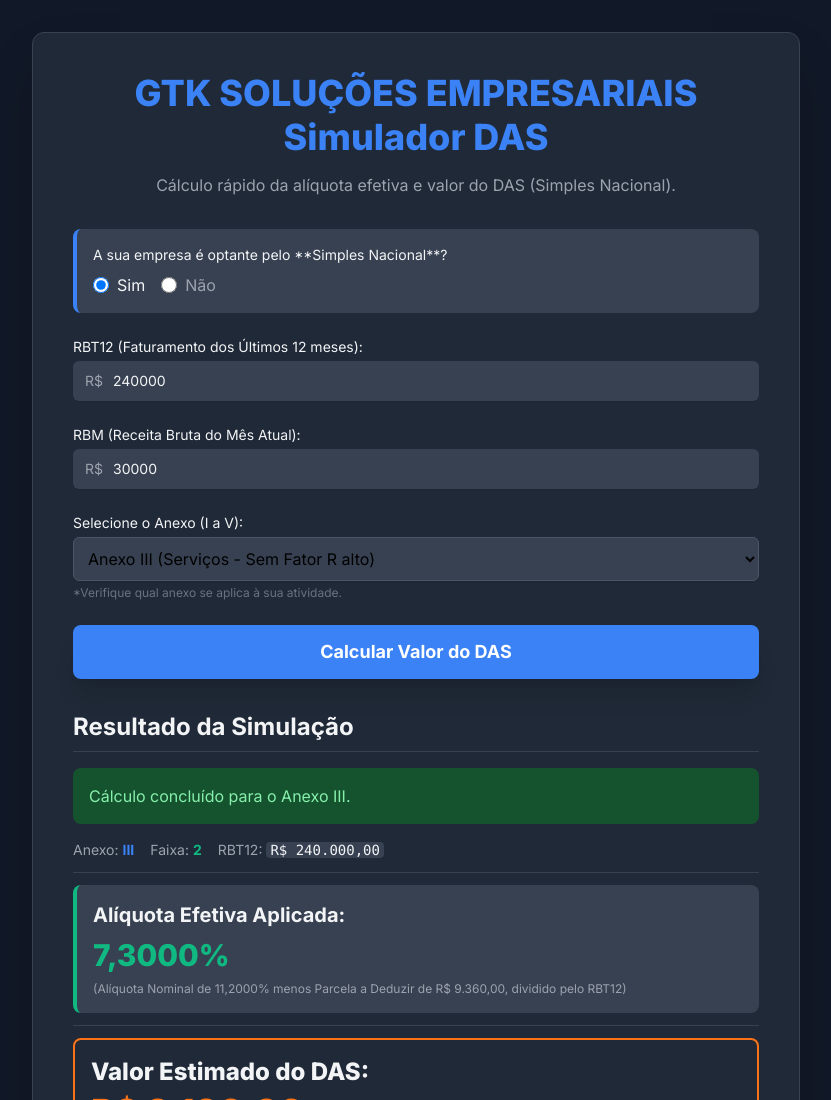
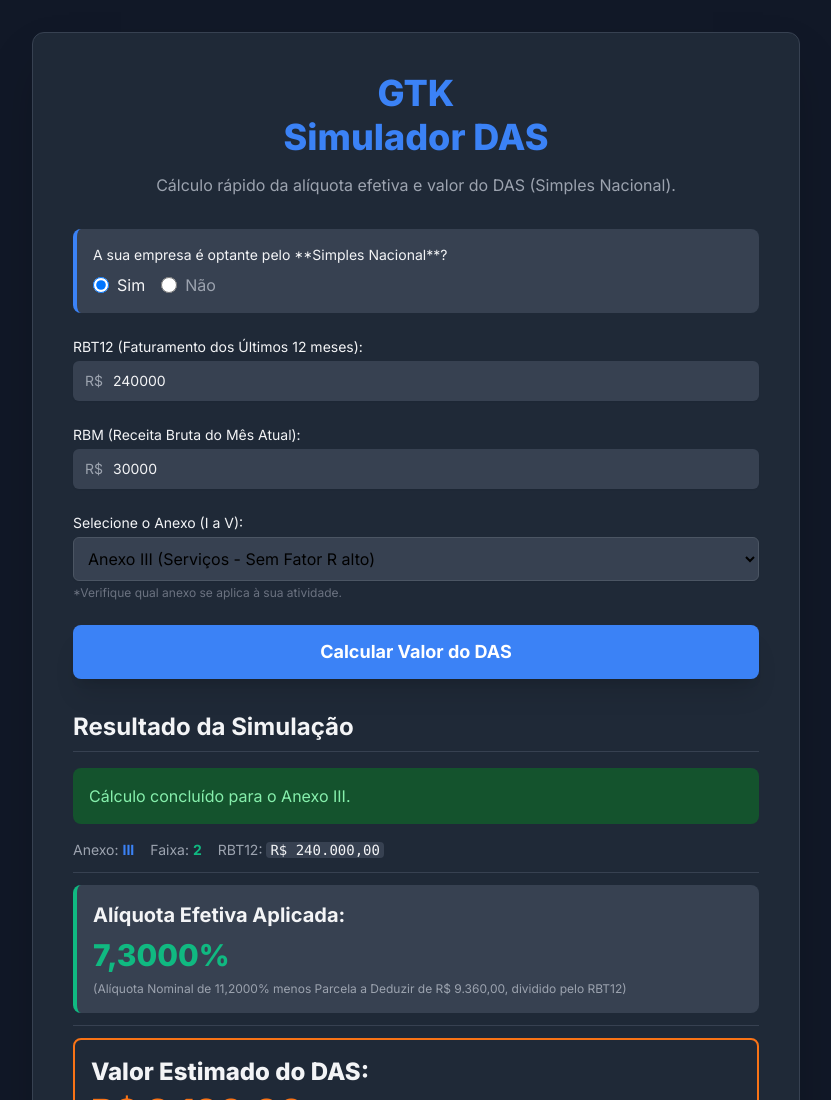
Before and after one commit to CR0W131/DAS, a plain HTML site: page index.html in a window 1280 px wide. Shown: the top 1100 px of the page, without its empty margins (224-1055 px from the left). Drawn offline with nearby package versions, Linux system fonts and the light colour scheme.

Commit message:
Update index.html

```diff
--- a/index.html
+++ b/index.html
@@ -46,7 +46,7 @@
 
         <!-- Título da Empresa com o estilo do Simulador DAS (H1) -->
         <h1 class="text-3xl sm:text-4xl font-extrabold text-primary text-center mb-1">
-            GTK SOLUÇÕES EMPRESARIAIS
+            GTK
         </h1>
 
         <!-- Subtítulo do Simulador, agora usando H2 com o mesmo estilo para hierarquia -->
```
